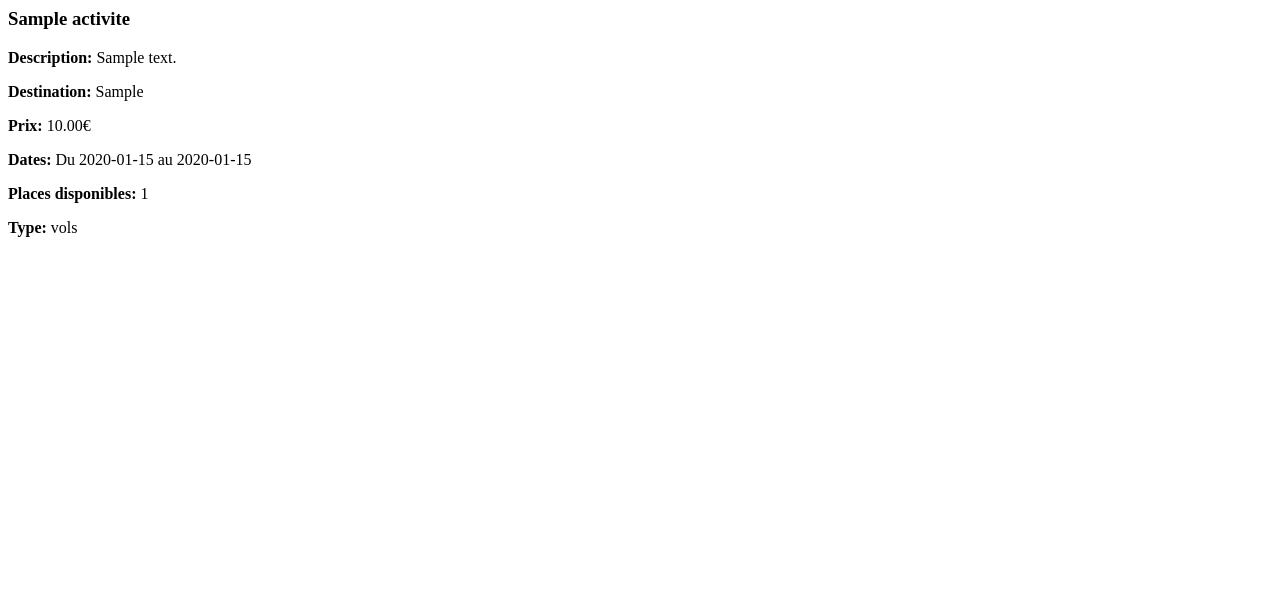
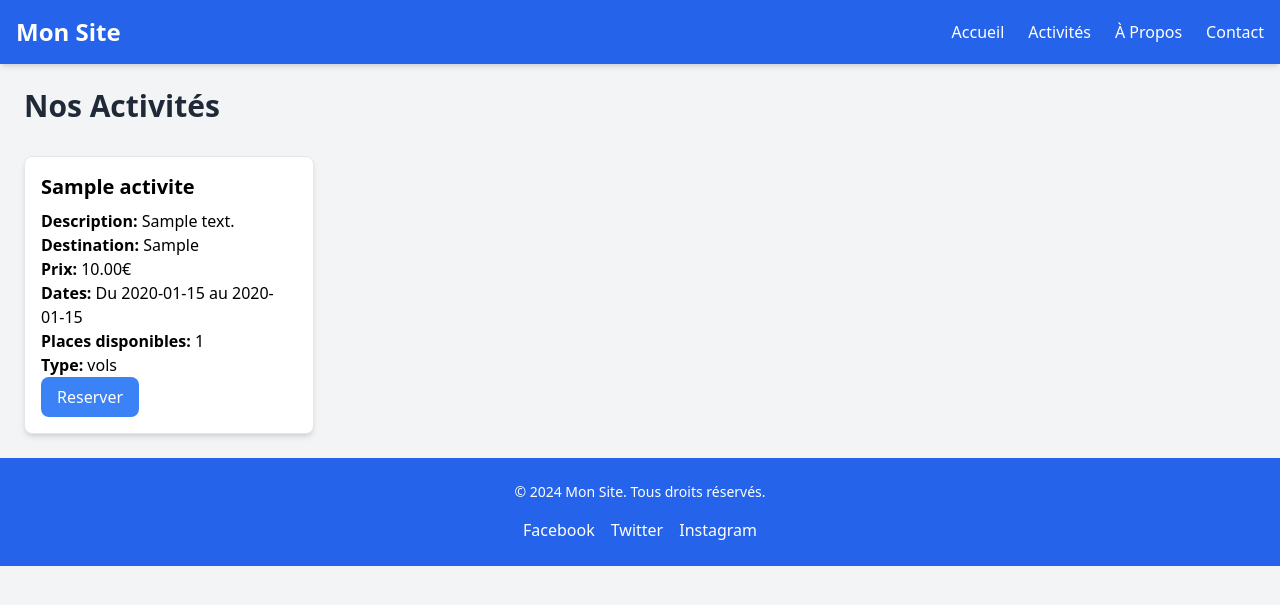
Before and after one commit to kooutar/un_Site_de_Voyage, a PHP site: page /frontEnd/allactivites.php in a window 1280 px wide. Shown: the top 605 px of the page. Run offline with PHP 8.4, Linux system fonts and the light colour scheme; tables that the repository leaves empty hold one stand-in row (values such as "Sample post"); some libraries are stand-ins or nearby versions.

Commit message:
affiche resrevation vertion 2 , modale resrvation

```diff
--- a/Classes/activties.php
+++ b/Classes/activties.php
@@ -50,19 +50,20 @@
     }
 
       // Nouvelle méthode pour afficher les activités sous forme de carte responsive
-    public function afficherActivites() {
-        // Commencez à générer la structure HTML des cartes
-        $html = "<div class='activite-cards-container'>";
+      public function afficherActivites() {
+        // Commencez à générer la structure HTML des cartes avec Tailwind CSS
+        $html = "<div>";  // Grid responsive
 
         // Exemple de carte pour une activité
-        $html .= "<div class='activite-card'>";
-        $html .= "<h3>" . $this->getTitre() . "</h3>";
+        $html .= "<div class='bg-white border rounded-lg shadow-md p-4 hover:shadow-lg transition-shadow duration-300'>";
+        $html .= "<h3 class='text-xl font-semibold mb-2'>" . $this->getTitre() . "</h3>";
         $html .= "<p><strong>Description:</strong> " . $this->getDescription() . "</p>";
         $html .= "<p><strong>Destination:</strong> " . $this->getDestination() . "</p>";
         $html .= "<p><strong>Prix:</strong> " . $this->getPrix() . "€</p>";
         $html .= "<p><strong>Dates:</strong> Du " . $this->getDate_debut() . " au " . $this->getDate_fin() . "</p>";
         $html .= "<p><strong>Places disponibles:</strong> " . $this->getPlaces_disponibles() . "</p>";
         $html .= "<p><strong>Type:</strong> " . $this->getType_activite() . "</p>";
+        $html .="<button class='resrever bg-blue-500 text-white py-2 px-4 rounded-lg hover:bg-blue-700 focus:outline-none focus:ring-2 focus:ring-blue-400'> Reserver</button>";
         $html .= "</div>";  // Fin de la carte d'activité
 
         $html .= "</div>";  // Fin du conteneur de cartes
@@ -72,6 +73,7 @@
     }
 
 
+
  }
 
 
--- a/frontEnd/allactivites.php
+++ b/frontEnd/allactivites.php
@@ -1,5 +1,32 @@
+<!DOCTYPE html>
+<html lang="en">
+<head>
+    <meta charset="UTF-8">
+    <meta name="viewport" content="width=device-width, initial-scale=1.0">
+    <title>Document</title>
+    <script src="https://cdn.tailwindcss.com"></script>
+</head>
+<body class="bg-gray-100">
+
+    <!-- Barre de navigation (Navbar) -->
+    <nav class="bg-blue-600 p-4 shadow-md">
+        <div class="max-w-7xl mx-auto flex justify-between items-center text-white">
+            <a href="#" class="text-2xl font-semibold">Mon Site</a>
+            <ul class="flex space-x-6">
+                <li><a href="#" class="hover:text-gray-200">Accueil</a></li>
+                <li><a href="#" class="hover:text-gray-200">Activités</a></li>
+                <li><a href="#" class="hover:text-gray-200">À Propos</a></li>
+                <li><a href="#" class="hover:text-gray-200">Contact</a></li>
+            </ul>
+        </div>
+    </nav>
+
+    <!-- Section des Activités -->
+    <section class="max-w-7xl mx-auto p-6">
+        <h2 class="text-3xl font-bold text-gray-800 mb-8">Nos Activités</h2>
+
+        <div class="grid grid-cols-1 sm:grid-cols-2 md:grid-cols-3 lg:grid-cols-4 gap-6">
             <?php
-
             // Inclure la classe activites
             require_once('../Classes/activties.php');
             require_once('../dataBase/db.php');
@@ -13,23 +40,67 @@ foreach ($activitesList as $activite) {
                 echo $activite->afficherActivites();
             }
             ?>
+        </div>
+    </section>
 
-<!DOCTYPE html>
-<html lang="en">
-<head>
-    <meta charset="UTF-8">
-    <meta name="viewport" content="width=device-width, initial-scale=1.0">
-    <title>Document</title>
-</head>
-<style>
+    <!-- Footer -->
+    <footer class="bg-blue-600 text-white py-6">
+        <div class="max-w-7xl mx-auto text-center">
+            <p class="text-sm">&copy; 2024 Mon Site. Tous droits réservés.</p>
+            <div class="flex justify-center space-x-4 mt-4">
+                <a href="#" class="hover:text-gray-200">Facebook</a>
+                <a href="#" class="hover:text-gray-200">Twitter</a>
+                <a href="#" class="hover:text-gray-200">Instagram</a>
+            </div>
+        </div>
+    </footer>
 
+       <!-- Modale -->
+       <div id="modal" class="fixed inset-0 bg-black bg-opacity-50 hidden flex items-center justify-center z-50">
+        <div class="bg-white rounded-lg w-full max-w-md p-6 shadow-lg relative">
+            <!-- Titre -->
+            <h2 class="text-2xl font-bold text-gray-800 mb-4">Réservation</h2>
 
+            <!-- Formulaire -->
+            <form action="#" method="POST" class="space-y-4">
+                <!-- Nombre de personnes -->
+                <div>
+                    <label for="nbrPersonnes" class="block text-sm font-medium text-gray-700 mb-1">Nombre de personnes</label>
+                    <input type="number" id="nbrPersonnes" name="nbrPersonnes" class="w-full border border-gray-300 rounded-lg p-2 focus:ring-blue-600 focus:border-blue-600" placeholder="Entrez le nombre de personnes" required>
+                </div>
 
-</style>
-<body>
-     <div class="containre">
+                <!-- Type de voyage -->
+                <div>
+                    <label for="typeVoyage" class="block text-sm font-medium text-gray-700 mb-1">Type de voyage</label>
+                    <select id="typeVoyage" name="typeVoyage" class="w-full border border-gray-300 rounded-lg p-2 focus:ring-blue-600 focus:border-blue-600" required>
+                        <option value="" disabled selected>Choisissez un type</option>
+                        <option value="Aventure">Aventure</option>
+                        <option value="Culturel">Culturel</option>
+                        <option value="Relaxation">Relaxation</option>
+                        <option value="Découverte">Découverte</option>
+                    </select>
+                </div>
 
-
+                <!-- Boutons -->
+                <div class="flex justify-end space-x-4">
+                    <button type="button" id="closeModal" class="bg-gray-500 text-white px-4 py-2 rounded-lg hover:bg-gray-600">Annuler</button>
+                    <button type="submit" class="bg-blue-600 text-white px-4 py-2 rounded-lg hover:bg-blue-700">Confirmer</button>
                 </div>
+            </form>
+        </div>
+    </div>
+<script>
+    let allbteResrver=document.querySelectorAll('.resrever');
+    let modale=document.querySelector('#modal');
+    const closeModalBtn = document.getElementById('closeModal');
+    allbteResrver.forEach(bte=>{
+        bte.addEventListener('click',()=>{
+            modale.classList.remove('hidden');
+        })
+    })
+    closeModalBtn.addEventListener('click', () => {
+            modal.classList.add('hidden');
+        });
+</script>
 </body>
 </html>
```
Lines whose indentation alone changed are shown as unchanged.
